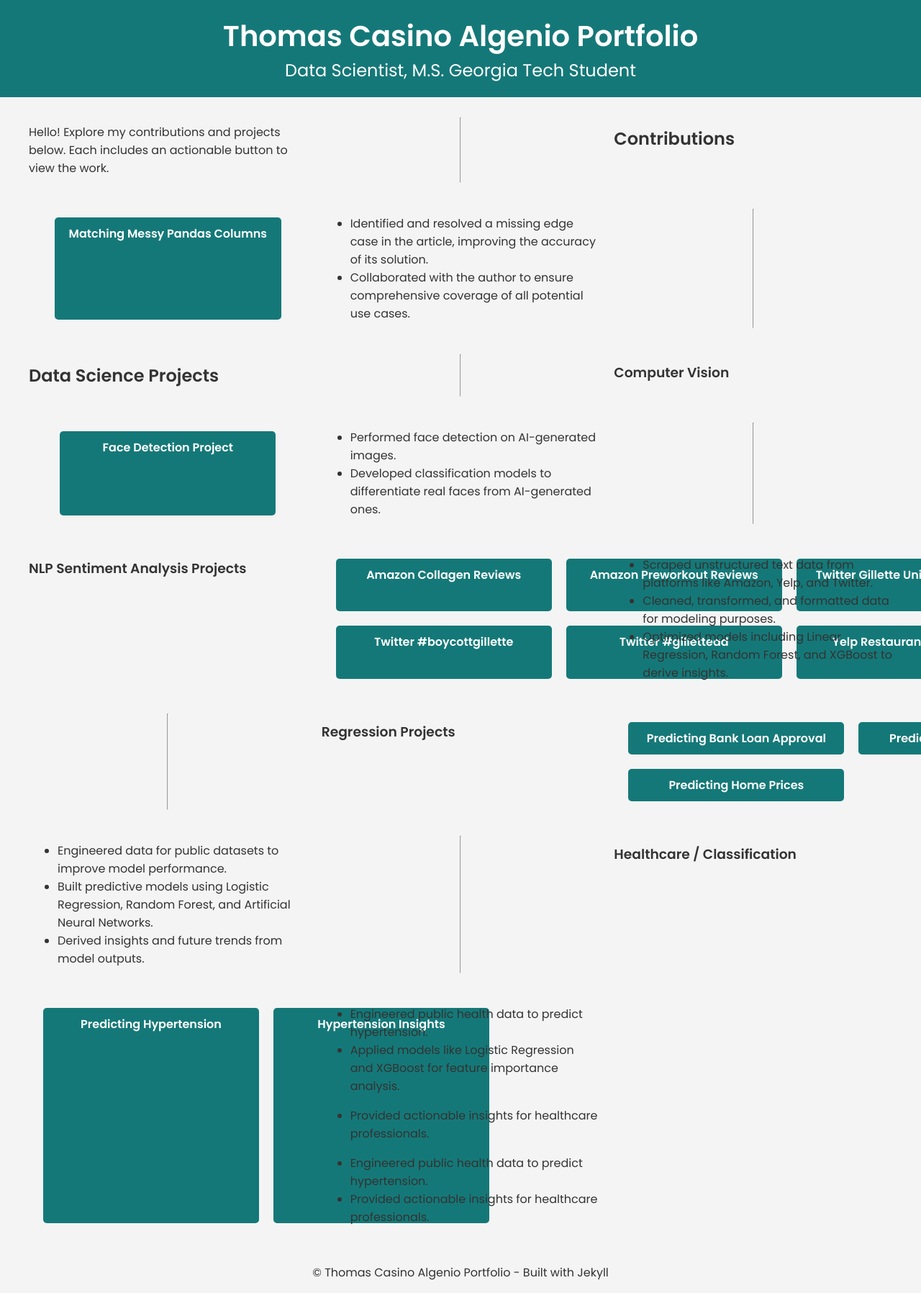
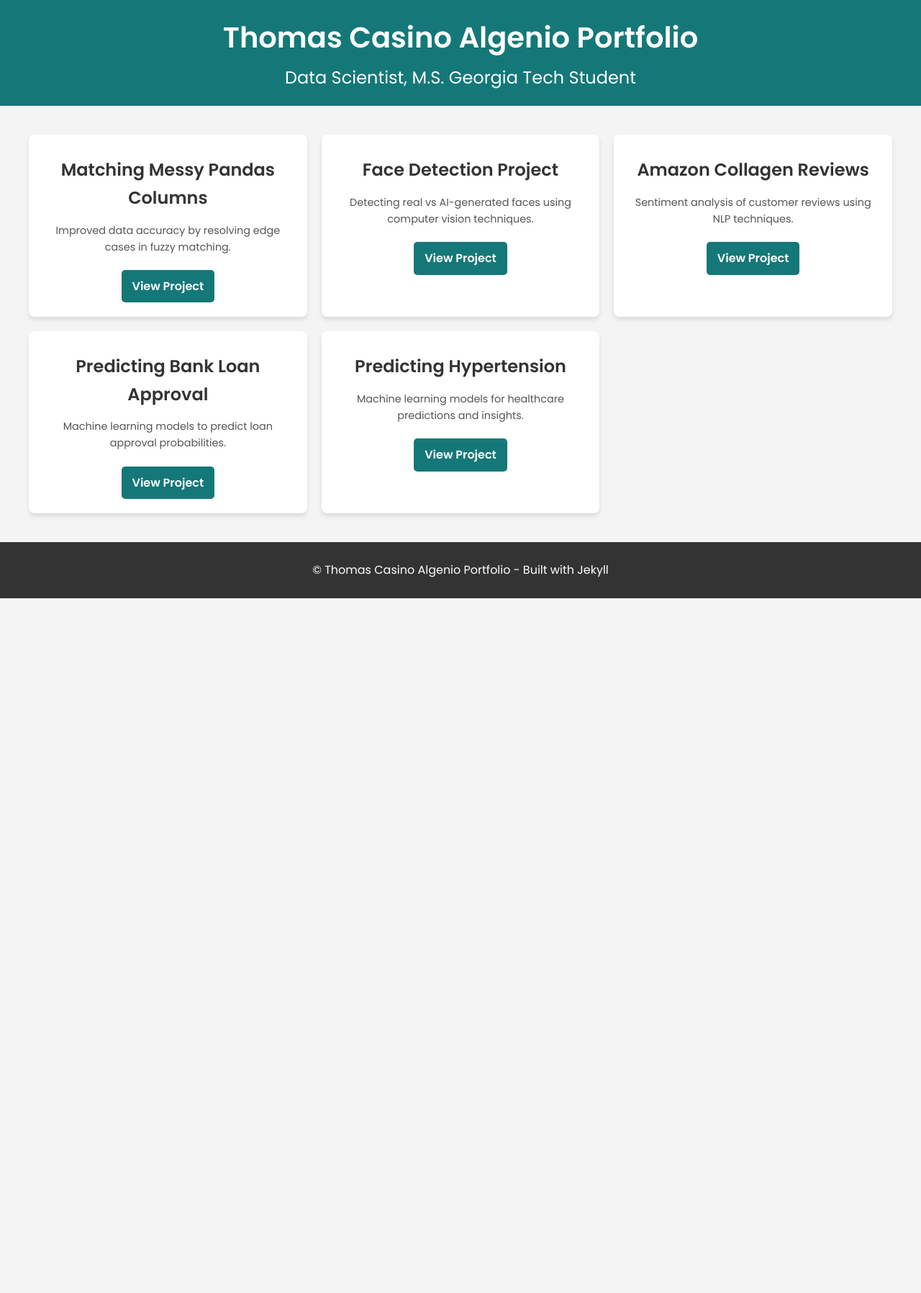
Before and after one commit to thomasalgenio/Thomas_Portfolio, a Jekyll site: the page built from README.md, in a window 1280 px wide. Shown: the whole page at 72% size. Built offline with Jekyll 4.4.1, drawn with Linux system fonts in a browser that asks for light colours; our own code applies the rules of GitHub Pages for plain Markdown files; after the commit the page ends 900 px from its top, so only the background shows below that.

Commit message:
Update default.html

```diff
--- a/_layouts/default.html
+++ b/_layouts/default.html
@@ -6,47 +6,96 @@
     <title>{{ site.title }}</title>
     <link href="https://fonts.googleapis.com/css2?family=Poppins:wght@400;600&display=swap" rel="stylesheet">
     <style>
+      /* General Styles */
       body {
         font-family: 'Poppins', sans-serif;
         margin: 0;
         padding: 0;
         background-color: #f4f4f4;
         color: #333;
+        line-height: 1.6;
       }
+
       header {
         background: #157878;
+        color: white;
         padding: 20px;
         text-align: center;
-        color: white;
       }
+
       header h1 {
         margin: 0;
         font-size: 2.5rem;
       }
+
       header h2 {
-        margin: 0;
+        margin: 5px 0 0;
         font-weight: 400;
       }
+
+      main {
+        max-width: 1200px;
+        margin: 20px auto;
+        padding: 20px;
+      }
+
       .projects {
         display: grid;
         gap: 20px;
         grid-template-columns: repeat(auto-fit, minmax(300px, 1fr));
+      }
+
+      .project-card {
+        background: white;
+        border-radius: 8px;
+        box-shadow: 0 4px 6px rgba(0, 0, 0, 0.1);
         padding: 20px;
-        max-width: 1200px;
-        margin: 0 auto;
+        text-align: center;
+        transition: transform 0.2s;
       }
+
+      .project-card:hover {
+        transform: translateY(-5px);
+      }
+
+      .project-card h3 {
+        font-size: 1.5rem;
+        margin: 10px 0;
+      }
+
+      .project-card p {
+        font-size: 0.9rem;
+        color: #555;
+        margin-bottom: 20px;
+      }
+
       .btn {
         display: inline-block;
-        padding: 10px 20px;
+        padding: 10px 15px;
+        background-color: #157878;
+        color: white;
         text-decoration: none;
-        color: white;
-        background-color: #157878;
         border-radius: 5px;
         font-weight: bold;
-        text-align: center;
+        transition: background-color 0.3s;
       }
+
       .btn:hover {
         background-color: #104f5b;
+      }
+
+      footer {
+        background: #333;
+        color: white;
+        text-align: center;
+        padding: 10px;
+        margin-top: 20px;
+      }
+
+      @media (max-width: 768px) {
+        header h1 {
+          font-size: 2rem;
+        }
       }
     </style>
   </head>
@@ -55,14 +104,43 @@
       <h1>{{ site.title }}</h1>
       <h2>{{ site.description }}</h2>
     </header>
+
     <main>
       <section class="projects">
-        <!-- Markdown Content Will Be Injected Here -->
-        {{ content }}
+        <div class="project-card">
+          <h3>Matching Messy Pandas Columns</h3>
+          <p>Improved data accuracy by resolving edge cases in fuzzy matching.</p>
+          <a href="https://medium.com/analytics-vidhya/matching-messy-pandas-columns-with-fuzzywuzzy-4adda6c7994f" class="btn">View Project</a>
+        </div>
+
+        <div class="project-card">
+          <h3>Face Detection Project</h3>
+          <p>Detecting real vs AI-generated faces using computer vision techniques.</p>
+          <a href="https://github.com/thomasalgenio/Sample_Projects/tree/main/Face_Detection_on_AI_Generated_Images" class="btn">View Project</a>
+        </div>
+
+        <div class="project-card">
+          <h3>Amazon Collagen Reviews</h3>
+          <p>Sentiment analysis of customer reviews using NLP techniques.</p>
+          <a href="https://github.com/thomasalgenio/Sample_Projects/tree/main/NLP_Sentiment_Analysis_Amazon" class="btn">View Project</a>
+        </div>
+
+        <div class="project-card">
+          <h3>Predicting Bank Loan Approval</h3>
+          <p>Machine learning models to predict loan approval probabilities.</p>
+          <a href="https://github.com/thomasalgenio/Sample_Projects/tree/263caf5c4e4587d46c72187b9081874bf19cf1c5/Bank_Loan_Prediction" class="btn">View Project</a>
+        </div>
+
+        <div class="project-card">
+          <h3>Predicting Hypertension</h3>
+          <p>Machine learning models for healthcare predictions and insights.</p>
+          <a href="https://github.com/thomasalgenio/Sample_Projects/tree/263caf5c4e4587d46c72187b9081874bf19cf1c5/Hypertension_Prediction" class="btn">View Project</a>
+        </div>
       </section>
     </main>
+
     <footer>
-      <p style="text-align: center;">&copy; {{ site.title }} - Built with Jekyll</p>
+      <p>&copy; {{ site.title }} - Built with Jekyll</p>
     </footer>
   </body>
 </html>
```
